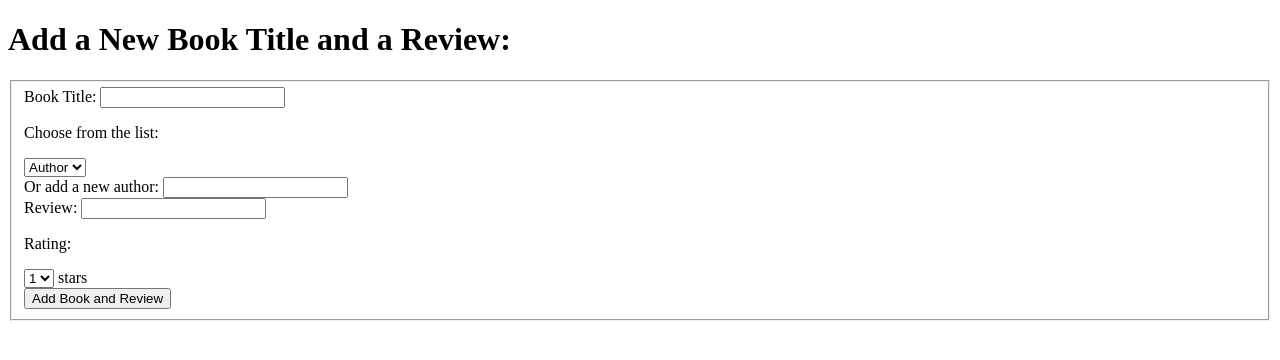
After one commit to anishaz/bookreviews, a Django app: template apps/reviews/templates/reviews/add.html in a window 1280 px wide. The commit adds this page. Shown: the top 360 px of the page. Run offline with Django 3.2, Linux system fonts and the light colour scheme; the template is opened without the code that fills it, so the values that code supplies are empty; parts of the project's set-up code (start-up, migrations or seed data) failed here and were passed over.

Commit message:
Added multiple routes and page for adding book reviews

```diff
--- /dev/null
+++ b/apps/reviews/templates/reviews/add.html
@@ -0,0 +1,40 @@
+<!DOCTYPE html>
+<html>
+  <head>
+    <meta charset="utf-8">
+    <title>Add Book and Review</title>
+  </head>
+  <body>
+    <h1>Add a New Book Title and a Review:</h1>
+    <form action="/register" method="POST">
+      {% csrf_token %}
+      <fieldset>
+        <label for="title">Book Title:</label>
+        <input type="text" name="title">
+        <p>Choose from the list:</p>
+        <select name="author_list">
+          <option value="one">Author</option>
+          <option value="two">Author</option>
+          <option value="three">Author</option>
+          <option value="four">Author</option>
+        </select>
+        <br>
+        <label for="author">Or add a new author:</label>
+        <input type="text" name="author">
+        <br>
+        <label for="review">Review:</label>
+        <input type="textarea" name="review">
+        <p>Rating:</p>
+        <select name="rating">
+          <option value="oneStar">1</option>
+          <option value="twoStar">2</option>
+          <option value="threeStar">3</option>
+          <option value="fourStar">4</option>
+          <option value="fiveStar">5</option>
+        </select> stars
+        <br>
+        <button>Add Book and Review</button>
+      </fieldset>
+    </form>
+  </body>
+</html>
--- a/apps/reviews/templates/reviews/index.html
+++ b/apps/reviews/templates/reviews/index.html
@@ -5,6 +5,6 @@
     <title>Books Home</title>
   </head>
   <body>
-    <h1>This is my book home</h1>
+    <p>Welcome!</p>
   </body>
 </html>
--- a/apps/reviews/views.py
+++ b/apps/reviews/views.py
@@ -4,7 +4,7 @@ def index(request):
     return render(request, 'reviews/index.html')
 
 def add(request):
-     pass
+     return render(request, 'reviews/add.html')
 
 def show(request):
      pass
```
Also changed, not shown: apps/reviews/models.py (+6 -5 lines), 2 other files.
